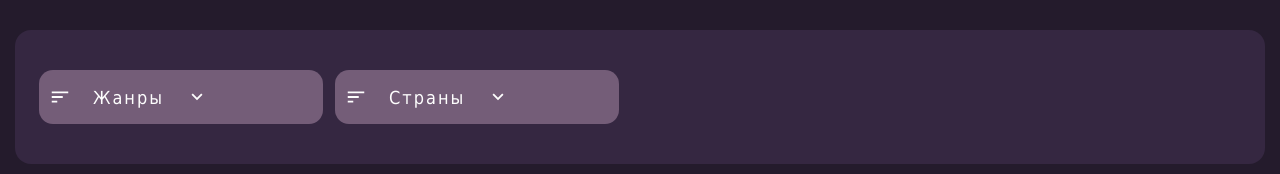
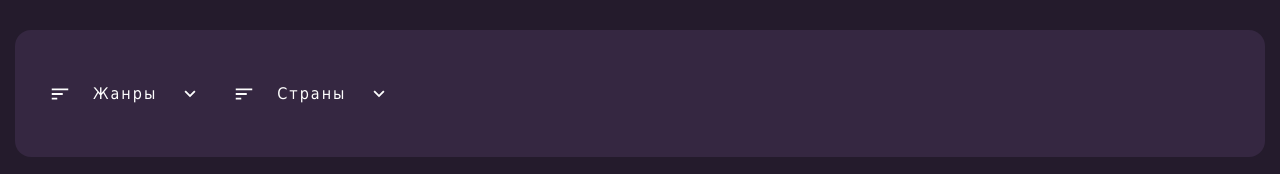
Before and after one commit to cookies-with-tea/fims-site, a React (Vite) app: page /anime in a window 1280 px wide. Shown: the part 126-300 px from the top of the page. Built offline with nearby package versions, Linux system fonts and the light colour scheme.

Commit message:
feat/ASF-18: при variant 'secondary' убрал фон и добавил hover эффект

```diff
--- a/src/ui/select/Select.tsx
+++ b/src/ui/select/Select.tsx
@@ -31,7 +31,7 @@ export const Select = ({
   data,
   autocorrectIcons = <Icon name={'arrow-filter'} className={cx('select__icon-arrow')}/>,
   clearable = <Icon name={'clear'} className={cx('select__icon-arrow')}/>,
-  size = 'sm',
+  size = 'xs',
   onChange,
   multiple = false,
   postfixIcon,
--- a/src/ui/select/styles.module.scss
+++ b/src/ui/select/styles.module.scss
@@ -1,8 +1,7 @@
 .select {
   //TODO: по окончанию реализации листинга будет убрано
   //width: 100%;
-  width: 284px;
-  display: flex;
+  //width: 284px;
   align-items: center;
   border-radius: $font--size-small;
   background-color: $background--purple-white;
@@ -89,6 +88,7 @@
 
 .primary {
   width: 284px;
+  display: flex;
 
   .select__input {
     width: 100%;
@@ -96,7 +96,19 @@
 }
 
 .secondary {
+  display: inline-flex;
+  background-color: transparent;
+
   .select__input {
+    font-size: $font--size-medium;
     field-sizing: content;
+
+    &::placeholder {
+      font-size: $font--size-medium;
+    }
+  }
+
+  &:hover {
+    background-color: $background--transparent-white;
   }
 }
```
